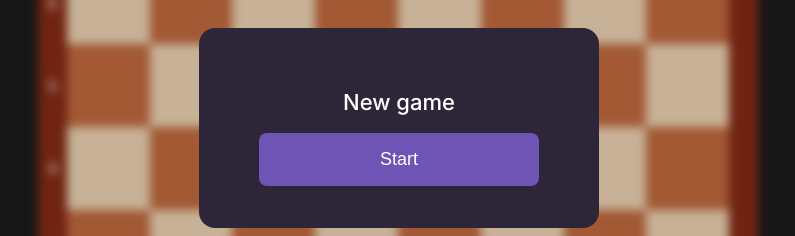
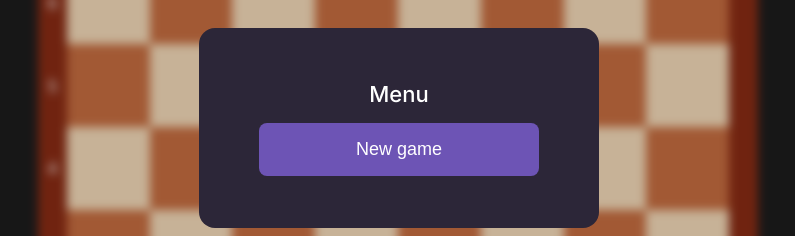
Before and after one commit to JaxV9/chess, a Next.js app: page / in a window 1280 px wide. Shown: the part 273-509 px from the top of the page, without its empty margins (242-1037 px from the left). Built offline with nearby package versions, Linux system fonts and the light colour scheme.

Commit message:
feat: new game added
fix: build

fix: build

fix: build

refacto

```diff
--- a/src/app/globals.css
+++ b/src/app/globals.css
@@ -17,4 +17,5 @@ body {
 h2 {
   font-weight: 500;
   font-size: 22px;
+  margin: 0;
 }
--- a/src/components/menu/menu.tsx
+++ b/src/components/menu/menu.tsx
@@ -1,17 +1,34 @@
+"use client";
+
+import useGame from "@/hooks/useGame";
+import { Game } from "@/models/models";
 
 
 export const Menu = () => {
 
+    const test = {
+        id: "nrfoi",
+        mode: "solo"
+    } as Game
+
+    const { newGame, gameInfo } = useGame();
+
     return (
         <>
+            {
+                gameInfo === null ?
                     <section className="menu-section">
                         <div className="menu-container">
                             <div>
-                        <h2>New game</h2>
-                        <button className="menu-start-game-btn">Start</button>
+                                <h2>Menu</h2>
+                                <button onClick={() => newGame(test)} className="menu-start-game-btn">
+                                    New game
+                                </button>
                             </div>
                         </div>
                     </section>
+                    : null
+            }
         </>
     )
 }
--- a/src/components/menu/style.css
+++ b/src/components/menu/style.css
@@ -29,6 +29,9 @@
     text-align: center;
     margin: auto;
     width: 70%;
+    display: grid;
+    grid-template-rows: auto;
+    gap: 16px;
 }
 
 .menu-start-game-btn {
@@ -45,6 +48,7 @@
 }
 
 .menu-start-game-btn:hover {
-    opacity: 0.9;
+    background-color: #795ecb;
+    scale: 1.01;
     transition: all ease 0.2s;
 }
--- a/src/components/square/square.tsx
+++ b/src/components/square/square.tsx
@@ -1,6 +1,6 @@
 "use client";
 import { Piece } from "../piece/piece";
-import { ChessPiece } from "@/data/service";
+import { ChessPiece } from "@/models/models";
 import useCurrentPiece from "@/hooks/useCurrentPiece";
 import useSquareColor from "@/hooks/useSquareColor";
 import useSquarePreviewState from "@/hooks/useSquarePreviewState";
--- a/src/domain/pieces/bishop.ts
+++ b/src/domain/pieces/bishop.ts
@@ -1,4 +1,4 @@
-import { ChessPiece } from "@/data/service";
+import { ChessPiece } from "@/models/models";
 
 export class BishopDomain {
     constructor() { }
--- a/src/domain/pieces/king.ts
+++ b/src/domain/pieces/king.ts
@@ -1,4 +1,4 @@
-import { ChessPiece } from "@/data/service";
+import { ChessPiece } from "@/models/models";
 
 export class KingDomain {
     constructor() { }
--- a/src/domain/pieces/knight.ts
+++ b/src/domain/pieces/knight.ts
@@ -1,4 +1,4 @@
-import { ChessPiece } from "@/data/service";
+import { ChessPiece } from "@/models/models"
 
 export class KnightDomain {
     constructor() { }
--- a/src/domain/pieces/pawn.ts
+++ b/src/domain/pieces/pawn.ts
@@ -1,5 +1,5 @@
 import { PieceRole } from "@/constants/constants";
-import { ChessPiece } from "@/data/service";
+import { ChessPiece } from "@/models/models";
 
 export class PawnDomain {
     constructor() {}
--- a/src/domain/pieces/queen.ts
+++ b/src/domain/pieces/queen.ts
@@ -1,4 +1,4 @@
-import { ChessPiece } from "@/data/service";
+import { ChessPiece } from "@/models/models";
 
 export class QueenDomain {
     constructor() { }
--- a/src/domain/pieces/rook.ts
+++ b/src/domain/pieces/rook.ts
@@ -1,4 +1,4 @@
-import { ChessPiece } from "@/data/service";
+import { ChessPiece } from "@/models/models";
 
 export class RookDomain {
     constructor() { }
--- a/src/hooks/useGame.ts
+++ b/src/hooks/useGame.ts
@@ -9,12 +9,12 @@ const useGame = () => {
 
     const gameInfo = useAppSelector((state) => state.gameEngine.game);
 
-    const newGameF = (newGame: Game) => {
+    const newGame = (newGame: Game) => {
         dispatch(gameEngine.newGame({newGame}))
     }
 
     return {
-        newGameF,
+        newGame,
         gameInfo
     };
 }
--- a/src/hooks/useSquarePreviewState.ts
+++ b/src/hooks/useSquarePreviewState.ts
@@ -1,4 +1,4 @@
-import { ChessPiece } from "@/data/service";
+import { ChessPiece } from "@/models/models";
 import { useEffect, useState } from "react";
 
 
```
Lines whose indentation alone changed are shown as unchanged.
